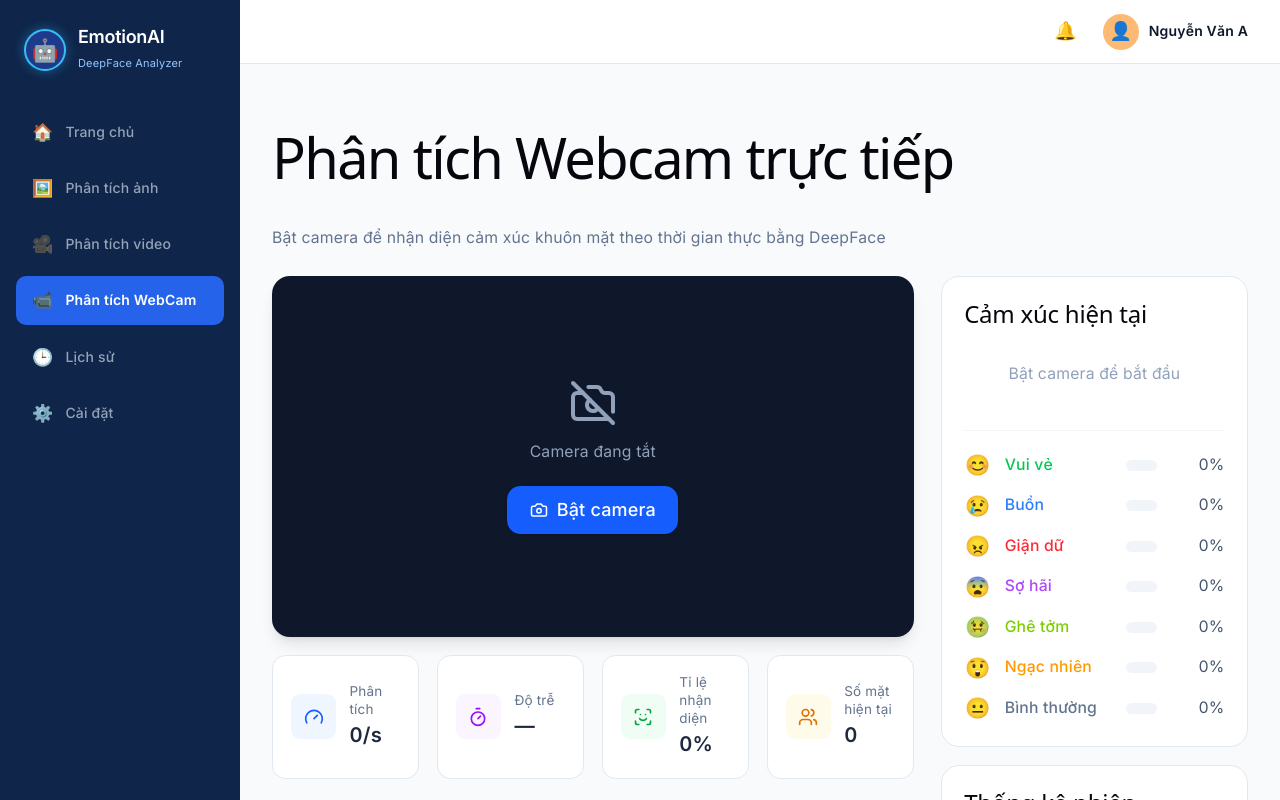
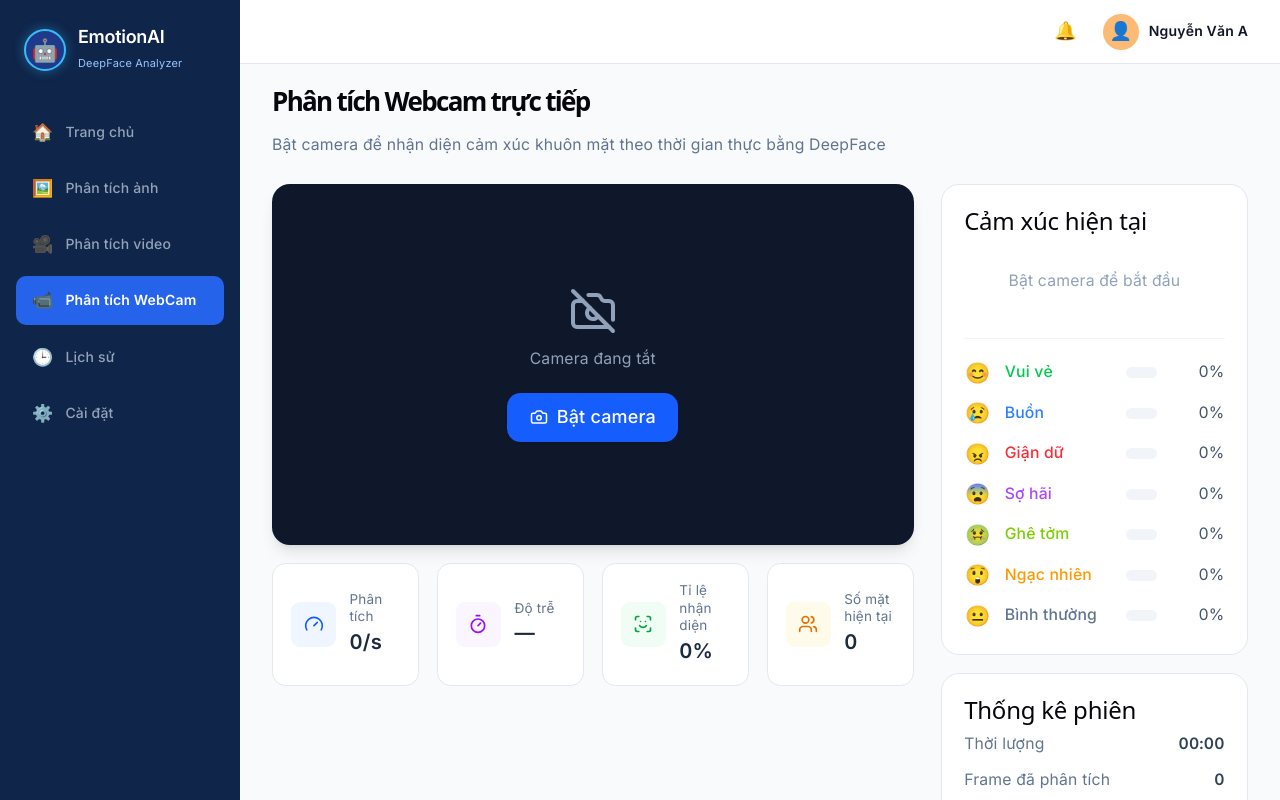
Before and after one commit to hoangyennewit/deepface-emotion-analyzer, a React (Vite) app in the folder frontend/: page /webcam-analysis in a window 1280 px wide. Shown: the top 800 px of the page. Built offline with nearby package versions, Linux system fonts and the light colour scheme; no server answers.

Commit message:
feat(frontend): update title Webcam

```diff
--- a/frontend/src/pages/WebcamAnalysis.tsx
+++ b/frontend/src/pages/WebcamAnalysis.tsx
@@ -66,7 +66,15 @@ export const WebcamAnalysis = () => {
     <div className="space-y-6">
       {/* Tiêu đề */}
       <div>
-        <h1 className="text-2xl font-bold text-slate-800">Phân tích Webcam trực tiếp</h1>
+        <h1
+          style={{
+            margin: "0 0 20px 0",
+            fontSize: "26px",
+            fontWeight: 700,
+          }}
+        >
+          Phân tích Webcam trực tiếp
+        </h1>
         <p className="text-slate-500 text-sm mt-1">
           Bật camera để nhận diện cảm xúc khuôn mặt theo thời gian thực bằng DeepFace
         </p>
```
